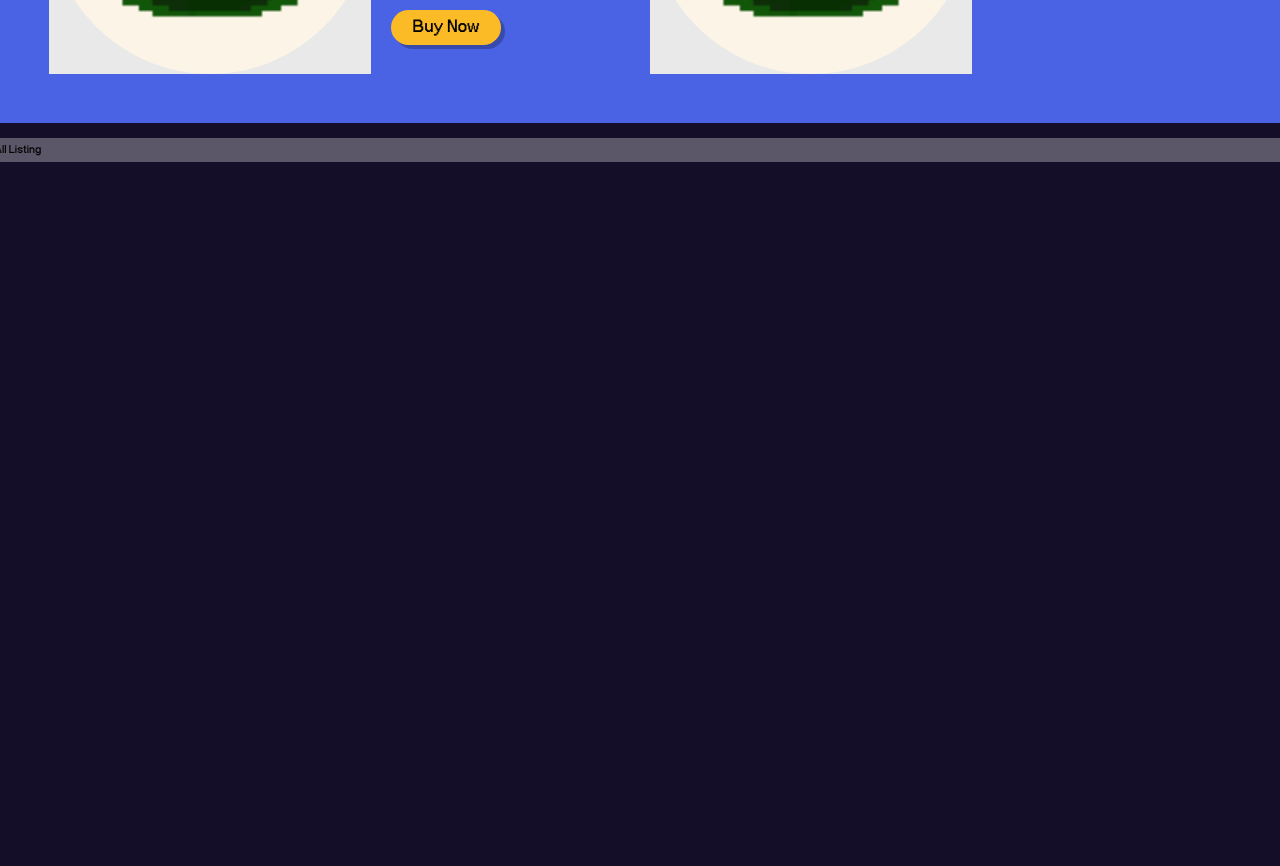
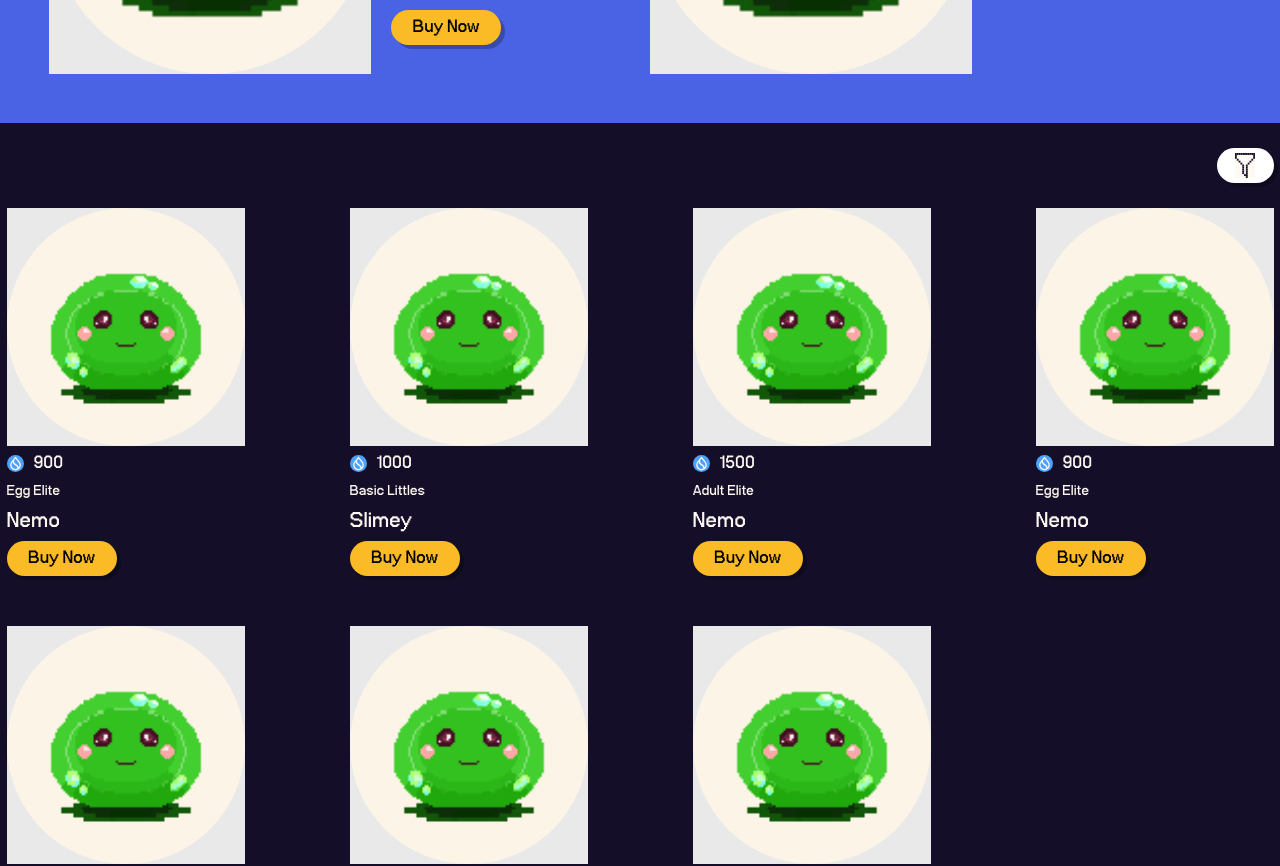
Before and after one commit to AntiAvengers/Lycaon, a React (Vite) app in the folder client/: page /marketplace in a window 1280 px wide. Shown: the part 1200-2066 px from the top of the page. Before the commit the page ends 1407 px from the top, so only its background shows below. Built offline with nearby package versions, Linux system fonts and the light colour scheme.

Commit message:
all-listing for marketpg setup

```diff
--- a/client/src/components/marketComp/all-listing.jsx
+++ b/client/src/components/marketComp/all-listing.jsx
@@ -1,9 +1,142 @@
+const creaturesList = [
+    {
+        src: "/assets/sprites/celestial-sprite.png",
+        still: "/assets/stillSprites/still-slime.svg",
+        label: "creature1",
+        to: "/collection/spriteDetail",
+        rank: "Elite",
+        name: "Nemo",
+        stage: "Egg",
+        mint: true,
+        marketplace: true,
+        price: 900,
+    },
+    {
+        src: "/assets/sprites/slime-sprite.gif",
+        still: "/assets/stillSprites/still-slime.svg",
+        label: "creature2",
+        to: "/collection/spriteDetail",
+        rank: "Littles",
+        name: "Slimey",
+        stage: "Basic",
+        mint: true,
+        marketplace: true,
+        price: 1000,
+    },
+    {
+        src: "/assets/sprites/celestial-sprite.png",
+        still: "/assets/stillSprites/still-slime.svg",
+        label: "creature3",
+        to: "/collection/spriteDetail",
+        rank: "Elite",
+        name: "Nemo",
+        stage: "Adult",
+        mint: true,
+        marketplace: true,
+        price: 1500,
+    },
+    {
+        src: "/assets/star.png",
+        still: "/assets/stillSprites/still-slime.svg",
+        label: "creature4",
+        to: "/collection/spriteDetail",
+        rank: "Elite",
+        name: "Nemo",
+        stage: "Egg",
+        mint: true,
+        marketplace: true,
+        price: 900,
+    },
+    {
+        src: "/assets/sprites/slime-sprite.gif",
+        still: "/assets/stillSprites/still-slime.svg",
+        label: "creature5",
+        to: "/collection/spriteDetail",
+        rank: "Elite",
+        name: "Nemo",
+        stage: "Adult",
+        mint: true,
+        marketplace: true,
+        price: 2000,
+    },
+    {
+        src: "/assets/star.png",
+        still: "/assets/stillSprites/still-slime.svg",
+        label: "creature6",
+        to: "/collection/spriteDetail",
+        rank: "Elite",
+        name: "Nemo",
+        stage: "Basic",
+        mint: true,
+        marketplace: true,
+        price: 900,
+    },
+    {
+        src: "/assets/star.png",
+        still: "/assets/stillSprites/still-slime.svg",
+        label: "creature7",
+        to: "/collection/spriteDetail",
+        rank: "Elite",
+        name: "Nemo",
+        stage: "Egg",
+        mint: true,
+        marketplace: true,
+        price: 900,
+    },
+];
+
 const AllListing = () => {
     return (
-        <div className="w-[1291px] bg-[#FFFFFF]/30">
-            <h1>All Listing</h1>
+        <div className="w-[1267px]">
+            {creaturesList.length === 0 && (
+                <div className="h-[50dvh] flex items-center justify-center text-[50px] text-[#FEFAF3] tracking-[2px]">
+                    <h1>No listing on the market yet . . .</h1>
+                </div>
+            )}
+
+            {creaturesList.length > 0 && (
+                <div className="flex flex-col items-end justify-start mt-[10px] gap-[25px]">
+                    <button className="w-[57px] h-[35px] rounded-[66px] bg-[#FFFFFF] flex items-center justify-center cursor-pointer shadow-[4px_4px_0_rgba(0,0,0,0.25)] active:translate-x-[4px] active:translate-y-[4px] active:shadow-none transition-all duration-75">
+                        <img
+                            src="/assets/icons/filter.svg"
+                            alt="filterIcon"
+                            className="w-[20px] h-[25px]"
+                        />
+                    </button>
+                    <ul className="w-full flex flex-wrap gap-x-[105px] gap-y-[50px] max-w-max">
+                        {creaturesList.map((creature) => (
+                            <li key={creature.label} className="w-[238px]">
+                                <img
+                                    src={creature.still}
+                                    alt={creature.label}
+                                    className="w-full object-contain bg-[#E9E9E9]"
+                                />
+                                <section className="flex flex-col leading-none gap-[5px] mt-[5px] text-[#FEFAF3]">
+                                    <span className="flex flex-row items-center gap-[10px] text-[25px]">
+                                        <img
+                                            src="/assets/icons/sui-icon-bg.svg"
+                                            alt="suiIcon"
+                                            className="w-[17px]"
+                                        />
+                                        {creature.price}
+                                    </span>
+                                    <span className="text-[20px]">
+                                        {creature.stage} {creature.rank}
+                                    </span>
+                                    <span className="text-[30px] text-wrap">
+                                        {creature.name}
+                                    </span>
+                                    <button className="w-[110px] h-[35px] bg-[#FBBB26] rounded-[66px] shadow-[4px_4px_0_rgba(0,0,0,0.25)] active:translate-x-[4px] active:translate-y-[4px] active:shadow-none transition-all duration-75 text-[25px] text-[#000000] cursor-pointer">
+                                        Buy Now
+                                    </button>
+                                </section>
+                            </li>
+                        ))}
+                    </ul>
+                </div>
+            )}
         </div>
-    )
-}
+    );
+};
 
 export default AllListing;
--- a/client/src/components/marketComp/featured-sprites.jsx
+++ b/client/src/components/marketComp/featured-sprites.jsx
@@ -46,7 +46,7 @@ const FeaturedSprites = () => {
                                 alt={feature.label}
                                 className="w-[322px] object-contain bg-[#E9E9E9]"
                             />
-                            <section className="w-[239px] flex flex-col justify-start gap-[5px] leading-none">
+                            <section className="w-[239px] flex flex-col justify-start gap-[5px] leading-none text-[#FEFAF3]">
                                 <span className="text-[25px]">
                                     {feature.stage} {feature.rank}
                                 </span>
@@ -61,7 +61,7 @@ const FeaturedSprites = () => {
                                     />
                                     {feature.price}
                                 </span>
-                                <button className="w-[110px] h-[35px] bg-[#FBBB26] rounded-[66px] shadow-[4px_4px_0_rgba(0,0,0,0.25)] active:translate-x-[4px] active:translate-y-[4px] active:shadow-none transition-all duration-75 text-[25px] cursor-pointer">
+                                <button className="w-[110px] h-[35px] bg-[#FBBB26] rounded-[66px] shadow-[4px_4px_0_rgba(0,0,0,0.25)] active:translate-x-[4px] active:translate-y-[4px] active:shadow-none transition-all duration-75 text-[25px] text-[#000000] cursor-pointer">
                                     Buy Now
                                 </button>
                             </section>
```
Also changed, not shown: client/public/assets/icons/filter.svg (added).
